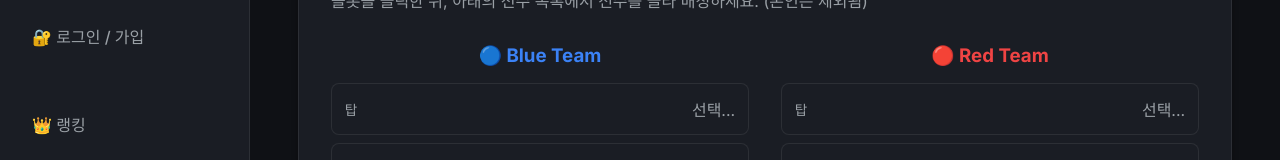
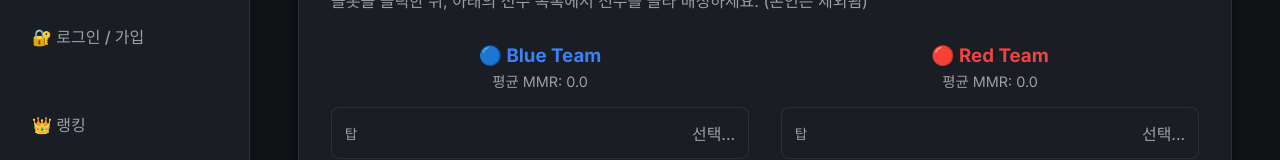
Before and after one commit to Choco231/posung-lol-matchmaker, a React (Vite) app in the folder frontend/: page /virtual in a window 1280 px wide. Shown: the part 130-290 px from the top of the page. Built offline with nearby package versions, Linux system fonts and the light colour scheme; no server answers.

Commit message:
feat: show individual and team average MMR on virtual matchmaking page

```diff
--- a/frontend/src/pages/VirtualDataEntry.jsx
+++ b/frontend/src/pages/VirtualDataEntry.jsx
@@ -82,6 +82,24 @@ export default function VirtualDataEntry({ token, userInfo }) {
   const [teamB, setTeamB] = useState({ top: '', jungle: '', mid: '', adc: '', support: '' });
   const [activeSlot, setActiveSlot] = useState(null); // e.g., { team: 'A', pos: 'top' }
 
+  const getTeamAvgMmr = (assign) => {
+    let sum = 0;
+    let count = 0;
+    POSITIONS.forEach(pos => {
+      const pId = assign[pos];
+      const player = players.find(p => String(p.id) === String(pId));
+      if (player) {
+        if (pos === 'top') sum += player.top_mu;
+        else if (pos === 'jungle') sum += player.jungle_mu;
+        else if (pos === 'mid') sum += player.mid_mu;
+        else if (pos === 'adc') sum += player.adc_mu;
+        else if (pos === 'support') sum += player.support_mu;
+        count++;
+      }
+    });
+    return count > 0 ? sum / count : 0;
+  };
+
   useEffect(() => {
     axios.get('/api/players').then(res => {
       const cleanLolId = (id) => {
@@ -149,22 +167,6 @@ export default function VirtualDataEntry({ token, userInfo }) {
     }
 
     const MAX_MMR_DIFF = 5.0; // 허용되는 최대 양 팀 평균 MMR 격차 (5점)
-
-    const getTeamAvgMmr = (assign) => {
-      let sum = 0;
-      POSITIONS.forEach(pos => {
-        const pId = assign[pos];
-        const player = players.find(p => String(p.id) === String(pId));
-        if (player) {
-          if (pos === 'top') sum += player.top_mu;
-          else if (pos === 'jungle') sum += player.jungle_mu;
-          else if (pos === 'mid') sum += player.mid_mu;
-          else if (pos === 'adc') sum += player.adc_mu;
-          else if (pos === 'support') sum += player.support_mu;
-        }
-      });
-      return sum / 5;
-    };
 
     for (let attempt = 0; attempt < 2000; attempt++) {
       const picked = shuffle(players).slice(0, 10);
@@ -309,7 +311,10 @@ export default function VirtualDataEntry({ token, userInfo }) {
       {/* 배정 슬롯 영역 */}
       <div style={{ display: 'flex', gap: '2rem', marginBottom: '2.5rem' }}>
         <div style={{ flex: 1 }}>
-          <h3 style={{ color: '#3b82f6', marginBottom: '1rem', textAlign: 'center' }}>🔵 Blue Team</h3>
+          <h3 style={{ color: '#3b82f6', marginBottom: '0.2rem', textAlign: 'center' }}>🔵 Blue Team</h3>
+          <div style={{ textAlign: 'center', marginBottom: '1rem', fontSize: '0.9rem', color: 'var(--text-secondary)' }}>
+            평균 MMR: {getTeamAvgMmr(teamA).toFixed(1)}
+          </div>
           {POSITIONS.map(pos => {
             const pId = teamA[pos];
             const p = getPlayerById(pId);
@@ -317,7 +322,7 @@ export default function VirtualDataEntry({ token, userInfo }) {
               <div key={`A_${pos}`} style={slotStyle('A', pos)} onClick={() => handleSlotClick('A', pos)}>
                 <span style={{ width: '4rem', color: 'var(--text-secondary)', fontSize: '0.85rem' }}>{POS_LABELS[pos]}</span>
                 <span style={{ fontWeight: p ? 700 : 400, color: p ? '#3b82f6' : 'var(--text-secondary)' }}>
-                  {p ? p.name : '선택...'}
+                  {p ? `${p.name} (${p[`${pos}_mu`].toFixed(1)})` : '선택...'}
                 </span>
               </div>
             );
@@ -328,7 +333,10 @@ export default function VirtualDataEntry({ token, userInfo }) {
         </div>
 
         <div style={{ flex: 1 }}>
-          <h3 style={{ color: '#ef4444', marginBottom: '1rem', textAlign: 'center' }}>🔴 Red Team</h3>
+          <h3 style={{ color: '#ef4444', marginBottom: '0.2rem', textAlign: 'center' }}>🔴 Red Team</h3>
+          <div style={{ textAlign: 'center', marginBottom: '1rem', fontSize: '0.9rem', color: 'var(--text-secondary)' }}>
+            평균 MMR: {getTeamAvgMmr(teamB).toFixed(1)}
+          </div>
           {POSITIONS.map(pos => {
             const pId = teamB[pos];
             const p = getPlayerById(pId);
@@ -336,7 +344,7 @@ export default function VirtualDataEntry({ token, userInfo }) {
               <div key={`B_${pos}`} style={slotStyle('B', pos)} onClick={() => handleSlotClick('B', pos)}>
                 <span style={{ width: '4rem', color: 'var(--text-secondary)', fontSize: '0.85rem' }}>{POS_LABELS[pos]}</span>
                 <span style={{ fontWeight: p ? 700 : 400, color: p ? '#ef4444' : 'var(--text-secondary)' }}>
-                  {p ? p.name : '선택...'}
+                  {p ? `${p.name} (${p[`${pos}_mu`].toFixed(1)})` : '선택...'}
                 </span>
               </div>
             );
@@ -362,6 +370,7 @@ export default function VirtualDataEntry({ token, userInfo }) {
               onClick={() => handlePlayerClick(p)}
             >
               {p.name}
+              {activeSlot && ` (${p[`${activeSlot.pos}_mu`].toFixed(1)})`}
               {getAssignedInfo(p.id) && <span style={{ marginLeft: '0.4rem', fontSize: '0.75rem', opacity: 0.7 }}>
                 ({getAssignedInfo(p.id).team})
               </span>}
```
